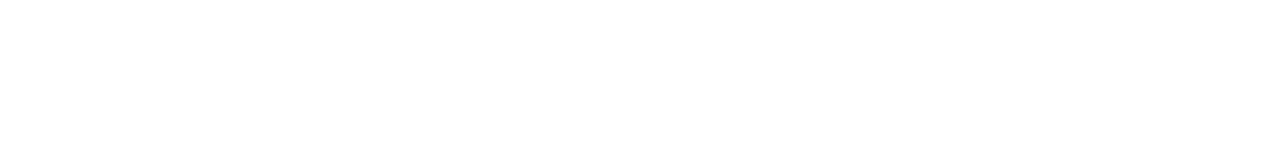
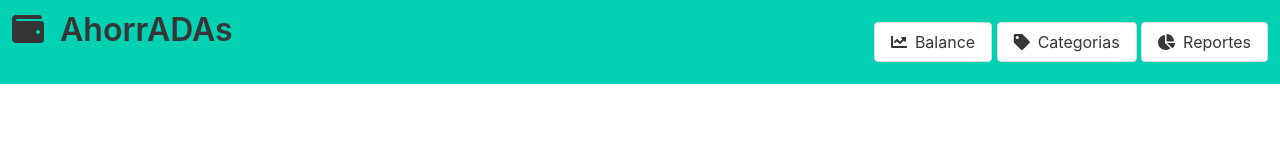
Before and after one commit to Mariacecilia1999/proyectoAhorradasNuevo, a plain HTML site: page index.html in a window 1280 px wide. Drawn offline with nearby package versions, Linux system fonts and the light colour scheme.

Commit message:
Estructura basica del header

```diff
--- a/index.html
+++ b/index.html
@@ -4,9 +4,29 @@
    <meta http-equiv="X-UA-Compatible" content="IE=edge">
    <meta name="viewport" content="width=device-width, initial-scale=1.0">
    <title>AhorrADAs</title>
+   <link rel="stylesheet" href="https://cdnjs.cloudflare.com/ajax/libs/font-awesome/5.14.0/css/all.min.css" integrity="sha512-1PKOgIY59xJ8Co8+NE6FZ+LOAZKjy+KY8iq0G4B3CyeY6wYHN3yt9PW0XpSriVlkMXe40PTKnXrLnZ9+fkDaog==" crossorigin="anonymous">
    <link rel="stylesheet" href="https://cdn.jsdelivr.net/npm/bulma@0.9.4/css/bulma.min.css">
 </head>
 <body>
-
+   <header class="is-flex  is-justify-content-space-between py-3 px-3 has-background-primary is-align-items-center">
+      <h1 class="title">
+         <i class="fas fa-wallet mr-2" aria-hidden="true"></i>
+         AhorrADAs
+      </h1>
+      <nav>
+         <button class="button">
+            <i class="fas fa-chart-line mr-2" aria-hidden="true"></i>
+            Balance
+         </button>
+         <button class="button">
+            <i class="fas fa-tag mr-2" aria-hidden="true"></i>
+            Categorias
+         </button>
+         <button class="button">
+            <i class="fas fa-chart-pie mr-2" aria-hidden="true"></i>
+            Reportes
+         </button>
+      </nav>
+   </header>
 </body>
 </html>
```
